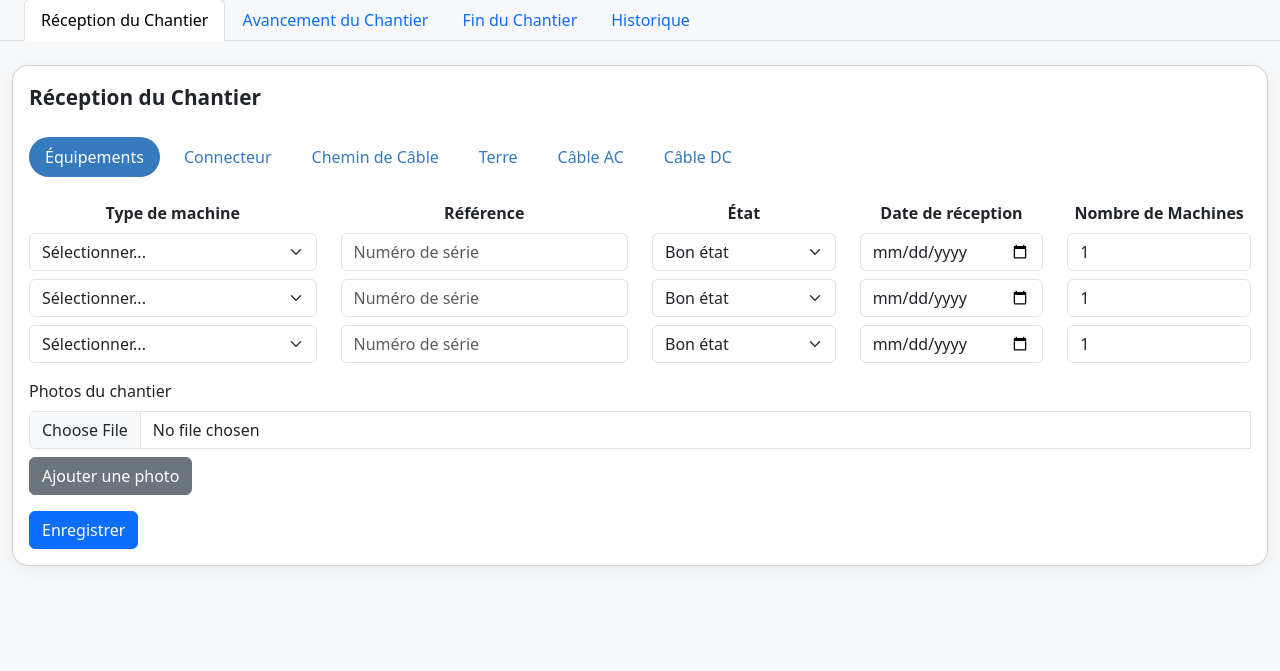
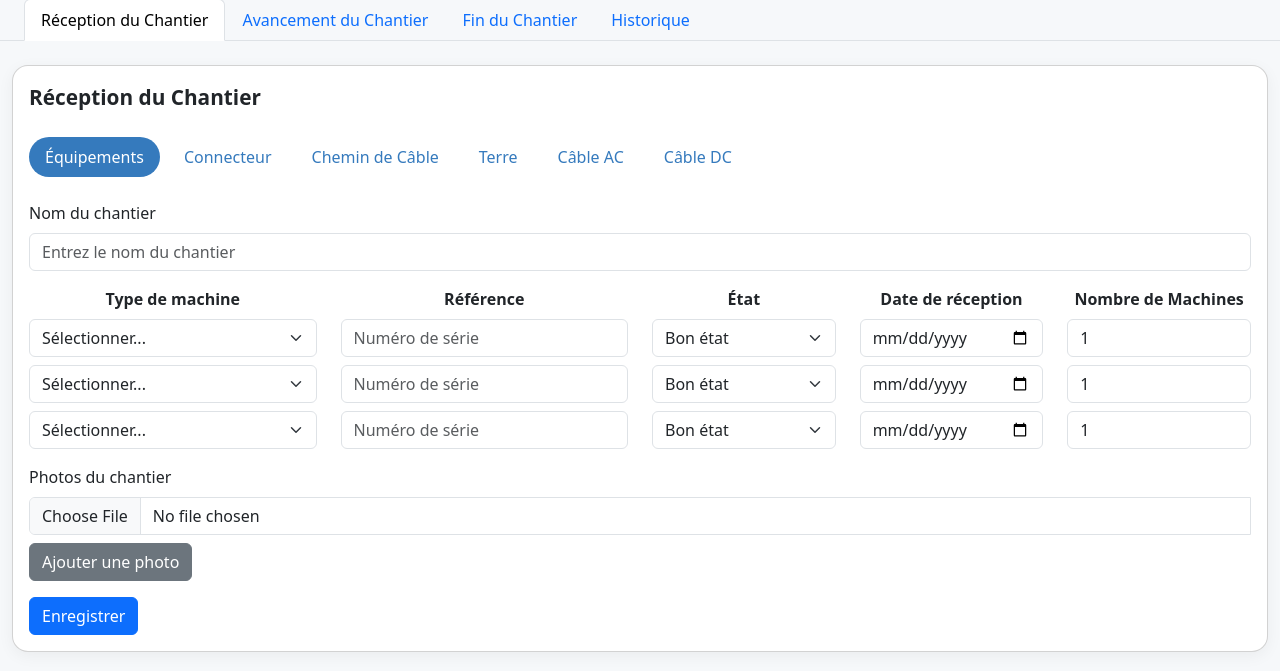
Before and after one commit to vinishtomar/TSB2, a Flask app: page / in a window 1280 px wide. Shown: the part 129-800 px from the top of the page. Run offline with Flask 2, Linux system fonts and the light colour scheme; the visitor is signed in with stand-in values (Sample User, id 1); data that the repository does not hold is empty.

Commit message:
Update index.html

```diff
--- a/ChefAssistantWeb/templates/index.html
+++ b/ChefAssistantWeb/templates/index.html
@@ -137,6 +137,15 @@
               <div class="tab-pane fade show active" id="equipements" role="tabpanel" aria-labelledby="equipements-tab">
                 <form method="POST" action="{{ url_for('suivi_journalier') }}" enctype="multipart/form-data">
                   <input type="hidden" name="section" value="equipements">
+
+                  <!-- ADDED NOM DU CHANTIER FIELD - START -->
+                  <div class="row mb-3">
+                    <div class="col-md-12">
+                      <label for="nom_du_chantier" class="form-label">Nom du chantier</label>
+                      <input type="text" class="form-control" id="nom_du_chantier" name="nom_du_chantier" placeholder="Entrez le nom du chantier">
+                    </div>
+                  </div>
+                  <!-- ADDED NOM DU CHANTIER FIELD - END -->
 
                   <div class="row mb-2 fw-bold text-center">
                     <div class="col-md-3">Type de machine</div>
@@ -571,6 +580,9 @@
                 <tr>
                   <th>Date</th>
                   <th>Utilisateur</th>
+                  <!-- ADDED NOM DU CHANTIER HEADER - START -->
+                  <th>Nom du Chantier</th>
+                  <!-- ADDED NOM DU CHANTIER HEADER - END -->
                   <th>Type Equipement</th>
                   <th>Référence Equipement</th>
                   <th>État Equipement</th>
@@ -597,6 +609,9 @@
                 <tr>
                   <td>{{ row.date|default('') }}</td>
                   <td>{{ row.utilisateur|default('') }}</td>
+                  <!-- ADDED NOM DU CHANTIER DATA - START -->
+                  <td>{{ row.nom_du_chantier|default('') }}</td>
+                  <!-- ADDED NOM DU CHANTIER DATA - END -->
                   <td>{{ row.equipement_type|default('') }}</td>
                   <td>{{ row.equipement_reference|default('') }}</td>
                   <td>{{ row.equipement_etat|default('') }}</td>
```
